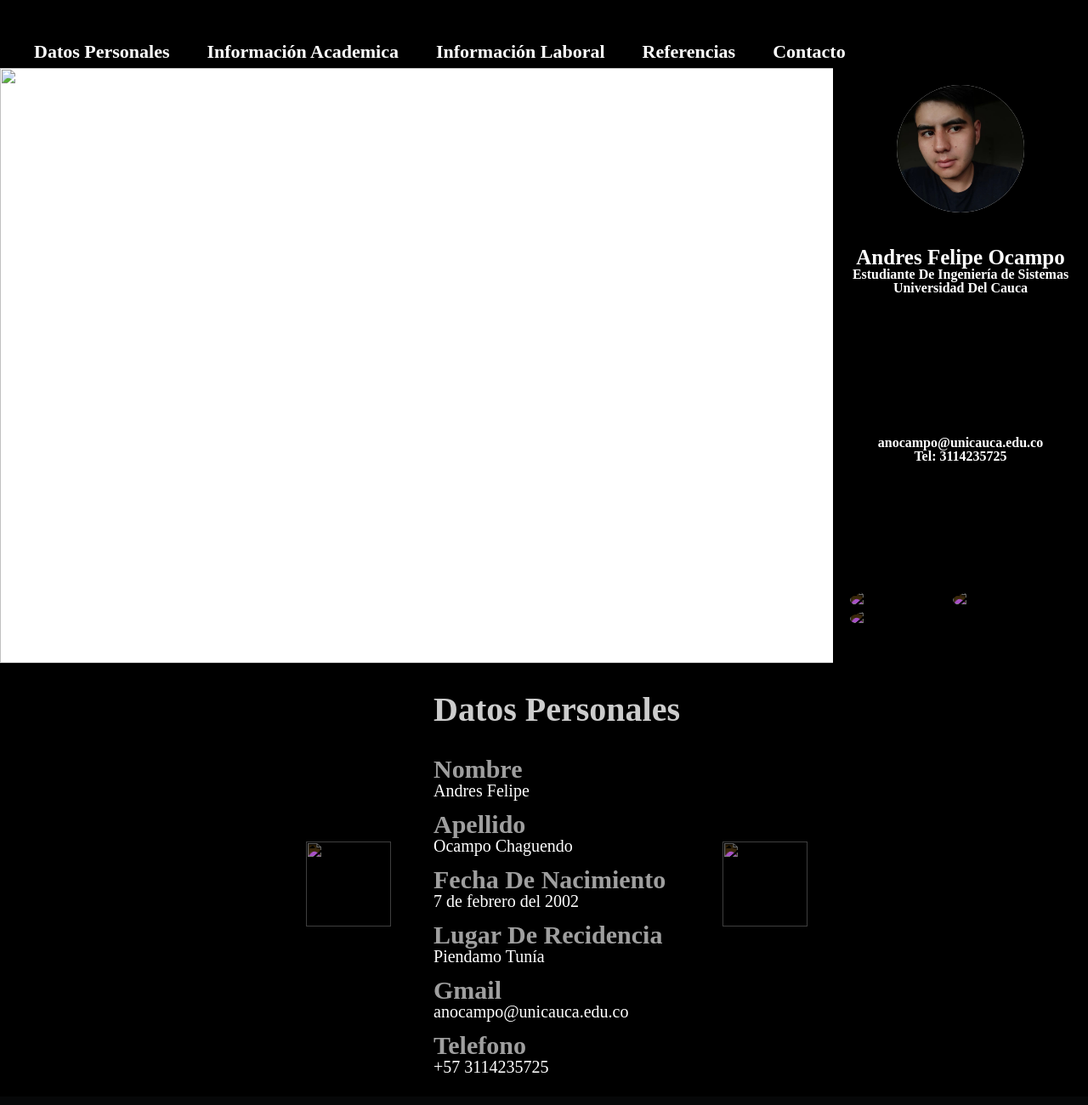
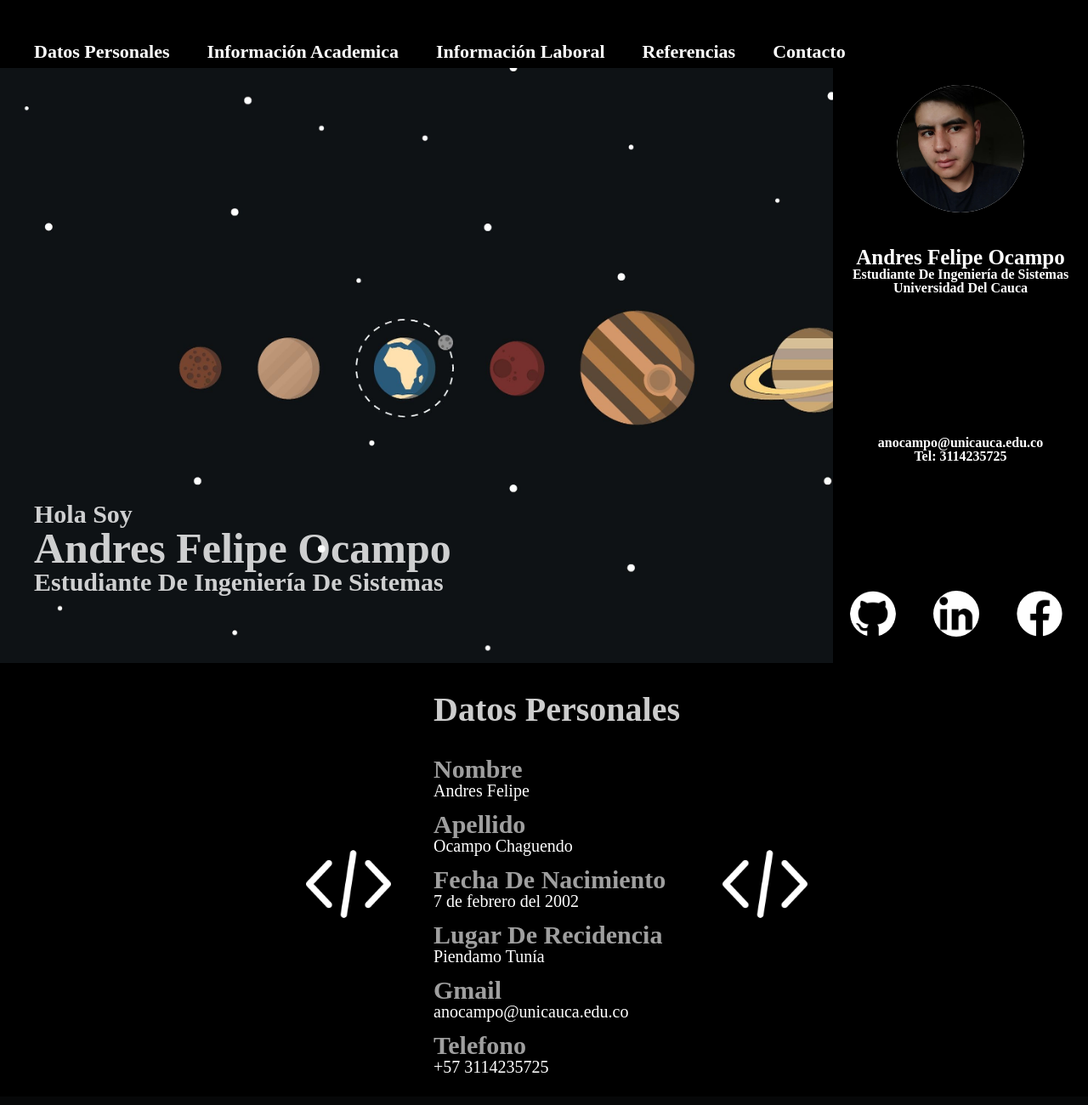
Before and after one commit to AndresFelipeO/PaginaWebHojaDeVida, a plain HTML site: page index.html in a window 1280 px wide. Shown: the top 1300 px of the page at 85% size. Drawn offline with Linux system fonts and the light colour scheme; the site is published under a folder, as on GitHub Pages, so addresses that start at the root find nothing.

Commit message:
Corección de error de imagenes

```diff
--- a/index.html
+++ b/index.html
@@ -28,7 +28,7 @@
     </header>
     <main>
         <section class="principal">
-            <img src="/imagenes/banner.jpg" alt="">
+            <img src="imagenes/banner.jpg" alt="">
             <div class="contenedor">
                 <h2>Hola Soy</h2>
                 <h1>Andres Felipe Ocampo</h1>
@@ -50,19 +50,19 @@
                 <nav>
                     <ul>
                         <li class="icono"><a href="https://github.com/AndresFelipeO" target="_blank"><img
-                                    src="/imagenes/logotipo-de-github.png" alt="github"></a></li>
+                                    src="imagenes/logotipo-de-github.png" alt="github"></a></li>
                         <li class="icono"><a
                                 href="https://www.linkedin.com/in/andres-felipe-ocampo-chaguendo-b604a7125/"
-                                target="_blank"><img src="/imagenes/linkedi.png" alt="linkedi"></a></li>
+                                target="_blank"><img src="imagenes/linkedi.png" alt="linkedi"></a></li>
                         <li class="icono"><a href="https://www.facebook.com/OcampoAndresF/" target="_blank"><img
-                                    src="/imagenes/logo-facebook-noir.png" alt="facebook"></a></li>
+                                    src="imagenes/logo-facebook-noir.png" alt="facebook"></a></li>
                     </ul>
                 </nav>
 
             </div>
         </section>
         <section id="dtPersonales" class="datosPersonales">
-            <img src="/imagenes/coding.png" alt="">
+            <img src="imagenes/coding.png" alt="">
             <div class="titulosPrincipales">
                 <h1>Datos Personales</h1>
                 <h2>Nombre</h2>
@@ -78,7 +78,7 @@
                 <h2>Telefono</h2>
                 <p>+57 3114235725</p>
             </div>
-            <img src="/imagenes/coding.png" alt="">
+            <img src="imagenes/coding.png" alt="">
         </section>
         <section id="infoAcadeLabo" class="informacionAcadeLabo">
             <div class="titulosPrincipales">
```
